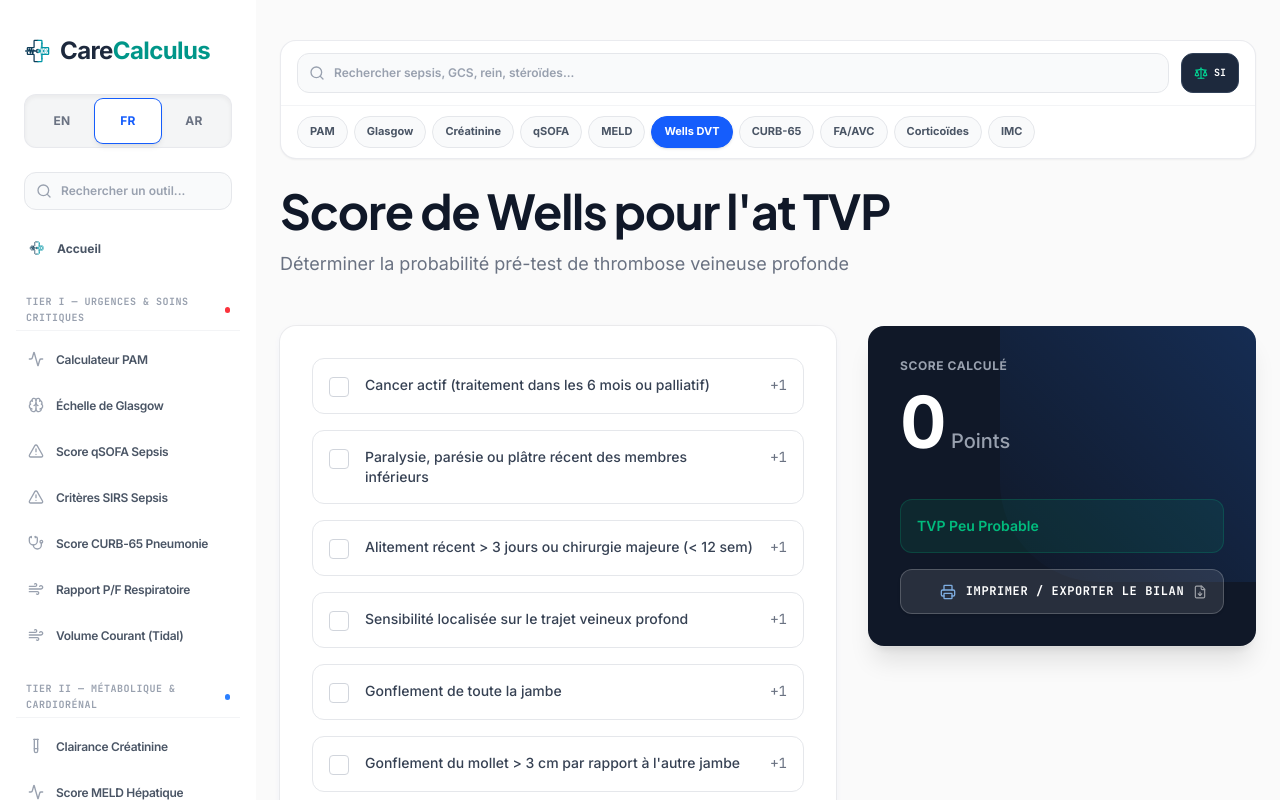
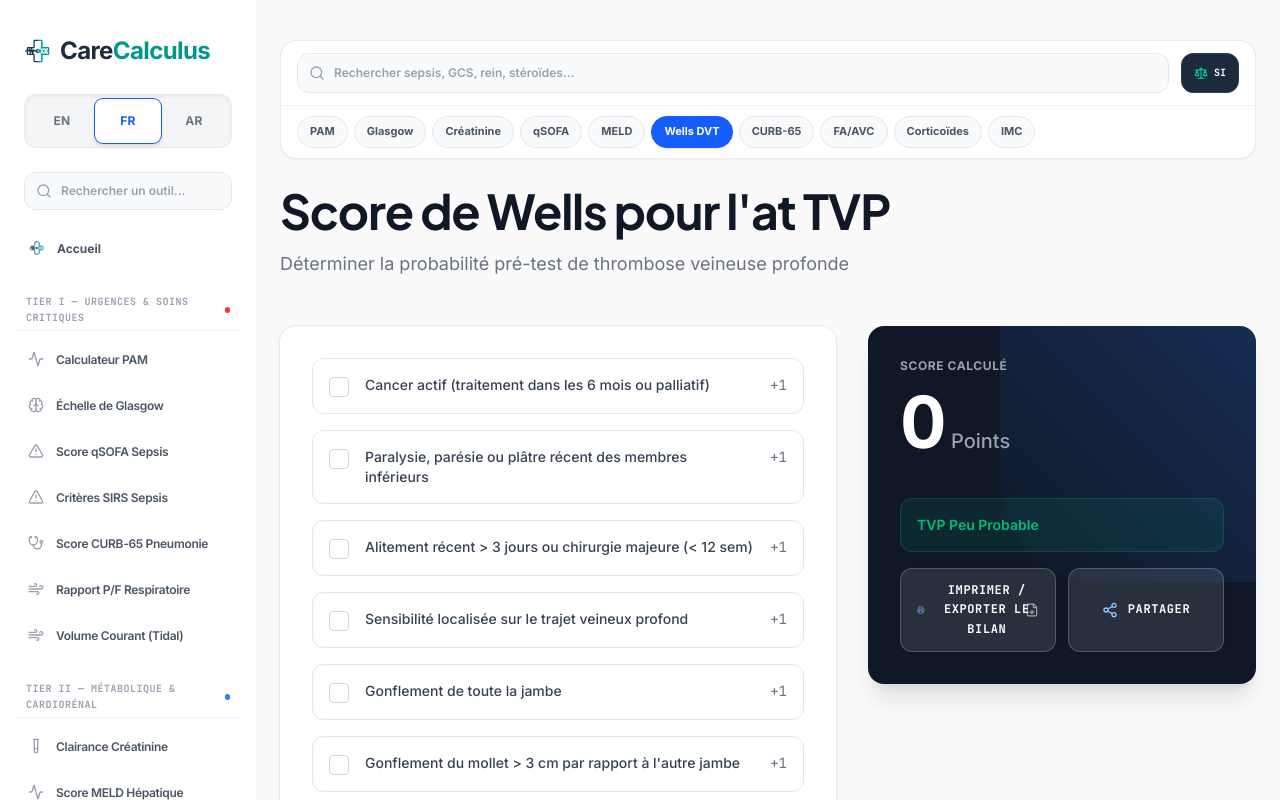
Before and after one commit to imadimad1996/CARECALCULUS, a React (Vite) app: page /fr/wells-score in a window 1280 px wide. Shown: the top 800 px of the page. Built offline with nearby package versions, Linux system fonts and the light colour scheme.

Commit message:
feat: add ClinicalExportButton component with multi-language report generation, printing, and clipboard support

```diff
--- a/src/components/ClinicalExportButton.tsx
+++ b/src/components/ClinicalExportButton.tsx
@@ -1,5 +1,5 @@
 import React, { useState, useEffect } from 'react';
-import { Printer, Copy, Check, FileText, X, User, Calendar, FileDown, Lock } from 'lucide-react';
+import { Printer, Copy, Check, FileText, X, User, Calendar, FileDown, Lock, Share2 } from 'lucide-react';
 import { motion, AnimatePresence } from 'motion/react';
 import { LangCode } from '../types';
 
@@ -34,6 +34,9 @@ const localizations = {
     formula: "Formula Reference",
     disclaimer: "Clinical Disclaimer",
     references: "References & Scientific Guidelines",
+    shareBtn: "Share Result",
+    shareSuccess: "Result link copied to clipboard!",
+    shareTemplate: "I just calculated a {result} using CareCalculus! Check out the free clinical tool here: {url}"
   },
   fr: {
     btnText: "Imprimer / Exporter le Bilan",
@@ -55,6 +58,9 @@ const localizations = {
     formula: "Référence de la Formule",
     disclaimer: "Clause d'Exclusion de Responsabilité Sévère",
     references: "Références & Lignes Directrices Scientifiques",
+    shareBtn: "Partager",
+    shareSuccess: "Lien de résultat copié !",
+    shareTemplate: "Je viens de calculer un {result} en utilisant CareCalculus ! Découvrez l'outil clinique gratuit ici : {url}"
   },
   ar: {
     btnText: "طباعة وتصدير التقرير",
@@ -76,6 +82,9 @@ const localizations = {
     formula: "المعادلة الرياضية المعتمدة",
     disclaimer: "إخلاء المسؤولية السريرية والطبية",
     references: "الأبحاث العلمية والمصادر المعتمدة",
+    shareBtn: "مشاركة النتيجة",
+    shareSuccess: "تم نسخ رابط النتيجة!",
+    shareTemplate: "لقد قمت للتو بحساب {result} باستخدام CareCalculus! تحقق من الأداة السريرية المجانية هنا: {url}"
   }
 };
 
@@ -94,8 +103,34 @@ export default function ClinicalExportButton({
   const [customNotes, setCustomNotes] = useState("");
   const [currentTime, setCurrentTime] = useState("");
   const [copied, setCopied] = useState(false);
+  const [shareCopied, setShareCopied] = useState(false);
 
-  const t = localizations[lang] || localizations.en;
+  const t = localizations[lang] || (localizations.en as typeof localizations.en);
+
+  const handleShare = () => {
+    if (typeof window === 'undefined') return;
+
+    const resultStr = results.map(r => `${r.label}: ${r.value}${r.unit ? ` ${r.unit}` : ""}`).join(", ");
+    const currentUrl = window.location.href;
+
+    const rawTemplate = t.shareTemplate || "I just calculated a {result} using CareCalculus! Check out the free clinical tool here: {url}";
+    const shareText = rawTemplate.replace("{result}", `${title} (${resultStr})`).replace("{url}", currentUrl);
+
+    if (navigator.share) {
+      navigator.share({
+        title: `CareCalculus - ${title}`,
+        text: shareText,
+        url: currentUrl
+      }).catch(err => {
+        console.error("Error sharing:", err);
+      });
+    } else {
+      navigator.clipboard.writeText(shareText).then(() => {
+        setShareCopied(true);
+        setTimeout(() => setShareCopied(false), 3000);
+      });
+    }
+  };
   const isRtl = lang === 'ar';
 
   useEffect(() => {
@@ -305,10 +340,11 @@ ${divider}`;
 
   return (
     <>
+      <div className="flex flex-col sm:flex-row gap-3 mt-4 w-full">
         {/* Tactical action button placed cleanly inside results card */}
         <button
           onClick={handleOpen}
-        className="w-full mt-4 py-3 px-4 rounded-xl flex items-center justify-center gap-2.5 bg-white/10 hover:bg-white/20 active:bg-white/35 text-white text-xs font-bold font-mono uppercase tracking-wider transition-all duration-300 border border-white/20 hover:border-white/40 shadow-sm relative overflow-hidden group cursor-pointer"
+          className="flex-1 py-3 px-4 rounded-xl flex items-center justify-center gap-2.5 bg-white/10 hover:bg-white/20 active:bg-white/35 text-white text-xs font-bold font-mono uppercase tracking-wider transition-all duration-300 border border-white/20 hover:border-white/40 shadow-sm relative overflow-hidden group cursor-pointer"
           style={{ minHeight: '44px' }}
           id={`btn-open-export-${title.split(' ')[0].toLowerCase()}`}
         >
@@ -316,6 +352,31 @@ ${divider}`;
           <span>{t.btnText}</span>
           <FileDown className="w-3.5 h-3.5 opacity-55 absolute right-4 group-hover:translate-y-0.5 transition-transform" />
         </button>
+
+        {/* New Social Share Result button */}
+        <button
+          onClick={handleShare}
+          className={`flex-1 py-3 px-4 rounded-xl flex items-center justify-center gap-2.5 text-xs font-bold font-mono uppercase tracking-wider transition-all duration-300 border shadow-sm relative overflow-hidden group cursor-pointer ${
+            shareCopied
+              ? 'bg-emerald-600/80 border-emerald-500 text-emerald-100'
+              : 'bg-white/10 hover:bg-white/20 active:bg-white/35 text-white border-white/20 hover:border-white/40'
+          }`}
+          style={{ minHeight: '44px' }}
+          id={`btn-share-result-${title.split(' ')[0].toLowerCase()}`}
+        >
+          {shareCopied ? (
+            <>
+              <Check className="w-4 h-4 text-emerald-300" />
+              <span>{t.shareSuccess}</span>
+            </>
+          ) : (
+            <>
+              <Share2 className="w-4 h-4 text-blue-300 group-hover:text-white transition-colors" />
+              <span>{t.shareBtn}</span>
+            </>
+          )}
+        </button>
+      </div>
 
       {/* Interactive AnimatePresence modal rendering */}
       <AnimatePresence>
@@ -447,10 +508,32 @@ ${divider}`;
                   </div>
 
                   {/* Actions buttons */}
-                  <div className="flex flex-col sm:flex-row gap-3 pt-2">
+                  <div className="grid grid-cols-1 sm:grid-cols-3 gap-3 pt-2 w-full">
+                    <button
+                      onClick={handleShare}
+                      className={`py-3 px-4 rounded-xl flex items-center justify-center gap-2 text-xs font-bold transition-all border shrink-0 cursor-pointer ${
+                        shareCopied
+                          ? 'bg-emerald-600 border-emerald-500 text-emerald-100'
+                          : 'bg-slate-800 border-slate-700 text-slate-200 hover:bg-slate-700 hover:text-white'
+                      }`}
+                      style={{ minHeight: '44px' }}
+                    >
+                      {shareCopied ? (
+                        <>
+                          <Check className="w-4 h-4 text-emerald-300" />
+                          <span>{t.shareSuccess}</span>
+                        </>
+                      ) : (
+                        <>
+                          <Share2 className="w-4 h-4 text-blue-300" />
+                          <span>{t.shareBtn}</span>
+                        </>
+                      )}
+                    </button>
+
                     <button
                       onClick={handleCopy}
-                      className={`flex-1 py-3 px-4 rounded-xl flex items-center justify-center gap-2 text-xs font-bold transition-all border shrink-0 cursor-pointer ${
+                      className={`py-3 px-4 rounded-xl flex items-center justify-center gap-2 text-xs font-bold transition-all border shrink-0 cursor-pointer ${
                         copied
                           ? 'bg-emerald-650 border-emerald-500 text-emerald-100'
                           : 'bg-slate-800 border-slate-700 text-slate-200 hover:bg-slate-700 hover:text-white'
@@ -472,7 +555,7 @@ ${divider}`;
 
                     <button
                       onClick={handlePrint}
-                      className="flex-1 py-3 px-4 rounded-xl flex items-center justify-center gap-2 text-xs font-extrabold bg-blue-600 hover:bg-blue-500 active:bg-blue-700 border border-blue-500 text-white cursor-pointer hover:shadow-[0_0_15px_-3px_rgba(59,130,246,0.5)] transition-all"
+                      className="py-3 px-4 rounded-xl flex items-center justify-center gap-2 text-xs font-extrabold bg-blue-600 hover:bg-blue-500 active:bg-blue-700 border border-blue-500 text-white cursor-pointer hover:shadow-[0_0_15px_-3px_rgba(59,130,246,0.5)] transition-all"
                       style={{ minHeight: '44px' }}
                     >
                       <Printer className="w-4 h-4 animate-bounce" />
```
Lines whose indentation alone changed are shown as unchanged.
